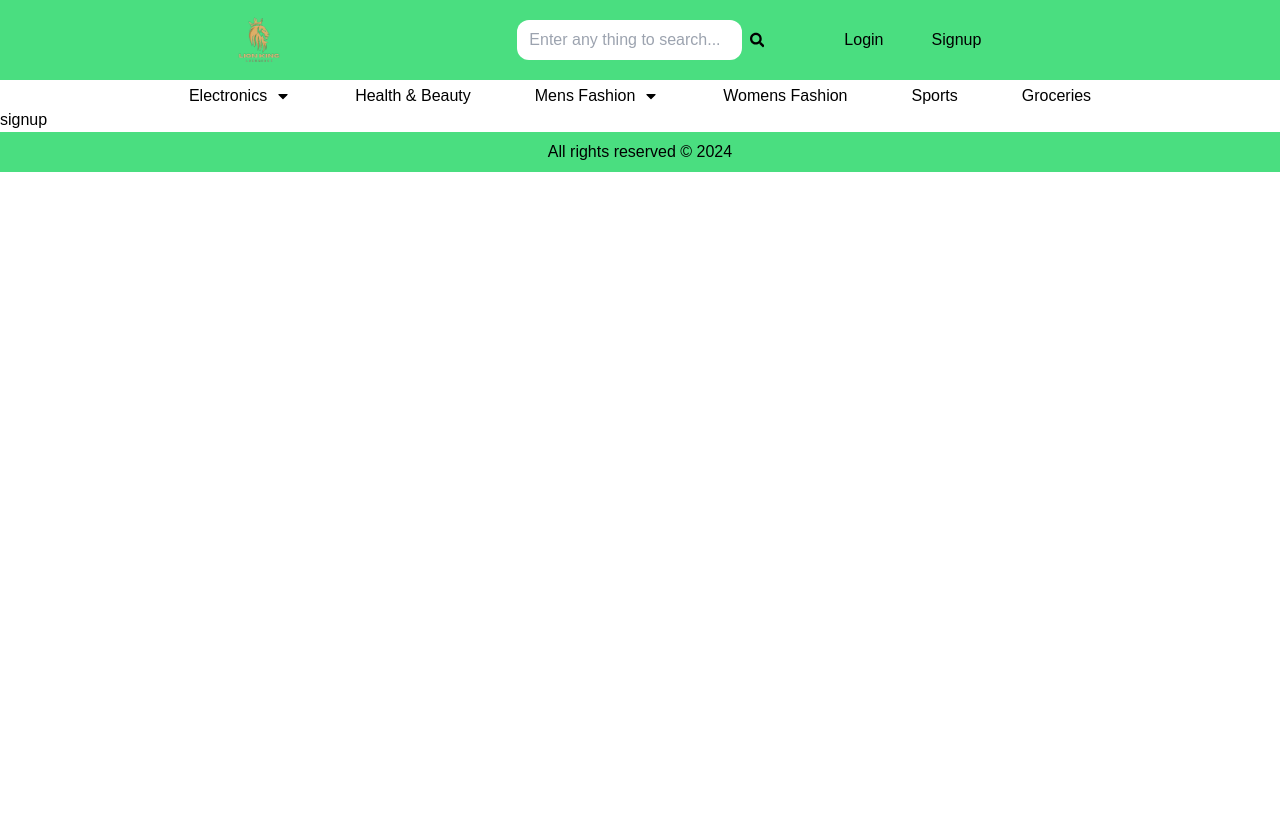
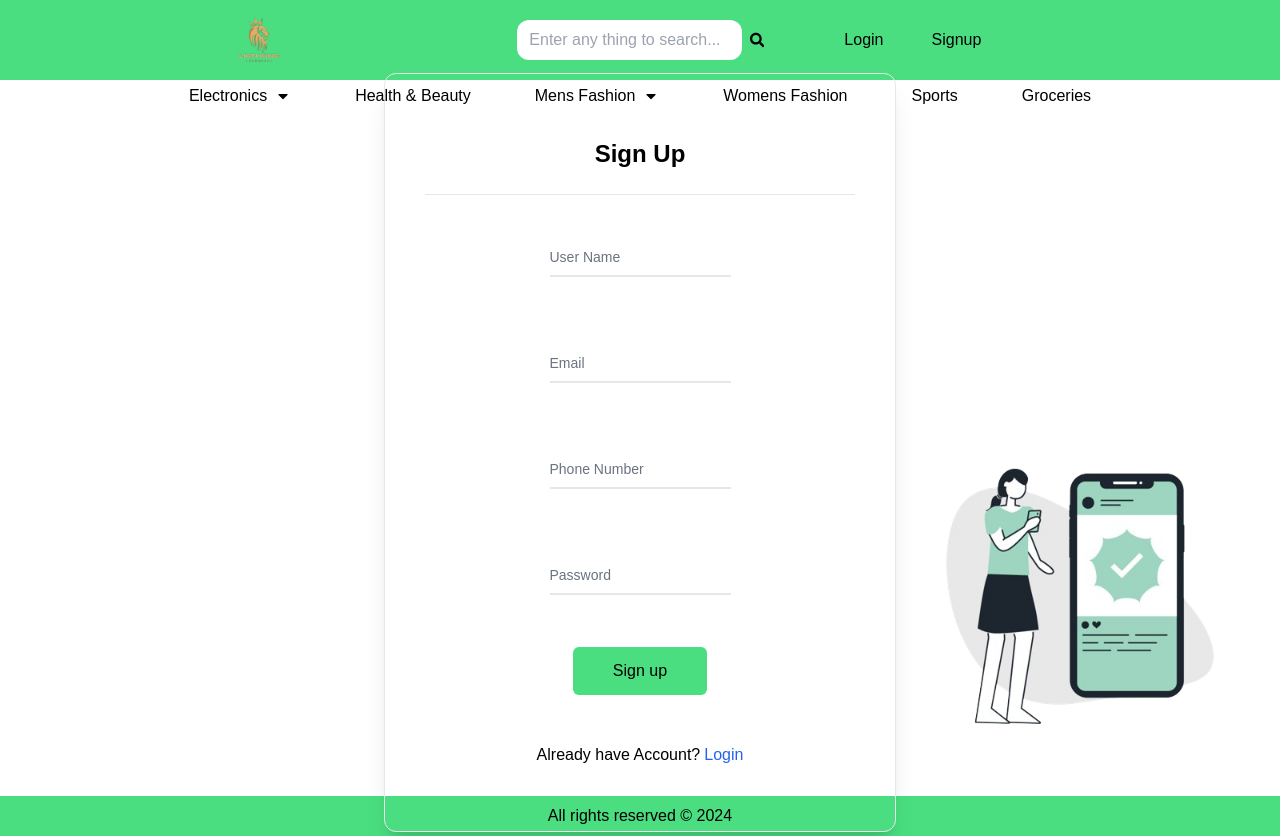
Before and after one commit to Th-Sagar/Ecommerce_next, a Next.js app: page /signup in a window 1280 px wide. Before the commit the page ends 800 px from the top, so only its background shows below. Built offline with nearby package versions, Linux system fonts and the light colour scheme.

Commit message:
feat:login

```diff
--- a/src/app/login/page.jsx
+++ b/src/app/login/page.jsx
@@ -1,4 +1,4 @@
-import Image from "next/image";
+import Link from "next/link";
 import React from "react";
 
 const login = () => {
@@ -8,7 +8,7 @@
       style={{
         backgroundImage: "url('/images/login.png')",
         backgroundRepeat: "no-repeat",
-        backgroundSize:"40rem",
+
 
 
       }}
@@ -23,15 +23,15 @@
           <div class="relative z-0 my-5">
             <input
               type="text"
-              id="floating_standard"
+              id="Email"
               class="block py-2.5 px-0 w-full text-sm text-gray-900 bg-transparent border-0 border-b-2 focus:outline-none focus:ring-0 focus:border-green-400 peer"
               placeholder=" "
             />
             <label
-              for="Username"
+              for="Email"
               class="absolute text-sm text-gray-500 duration-300 transform -translate-y-6  top-3 -z-10 origin-[0] peer-focus:start-0 peer-focus:text-green-400 peer-placeholder-shown:scale-100 peer-placeholder-shown:translate-y-0  peer-focus:-translate-y-6 rtl:peer-focus:translate-x-1/4 rtl:peer-focus:left-auto"
             >
-              Username
+              Email
             </label>
           </div>
           <br />
@@ -39,7 +39,7 @@
           <div class="relative z-0 my-5">
             <input
               type="text"
-              id="floating_standard"
+              id="Password"
               class="block py-2.5 px-0 w-full text-sm text-gray-900 bg-transparent border-0 border-b-2 focus:outline-none focus:ring-0 focus:border-green-400 peer"
               placeholder=" "
             />
@@ -61,7 +61,7 @@
 
           <div className="flex gap-1">
             <h1>Don't have Account?</h1>
-            <span className="text-blue-600 cursor-pointer">SignUp</span>
+            <Link href={"/signup"} className="text-blue-600 cursor-pointer">SignUp</Link>
           </div>
         </form>
       </main>
--- a/src/app/signup/page.jsx
+++ b/src/app/signup/page.jsx
@@ -1,8 +1,103 @@
+import Link from 'next/link'
 import React from 'react'
 
 const signup = () => {
   return (
-    <div>signup</div>
+    <section
+      className="h-[86vh] w-full flex justify-center items-center bg-left-bottom  md:bg-right-top lg:bg-right-bottom"
+      style={{
+        backgroundImage: "url('/images/signup.png')",
+        backgroundRepeat: "no-repeat",
+        backgroundSize:"25rem"
+
+
+      }}
+    >
+      <main className=" border shadow-xl py-16 rounded-xl w-[80%] md:w-[40%] 2xl:w-2/6">
+        <h1 className="text-2xl font-bold text-center">Sign Up</h1>
+        <br />
+
+        <hr className="mx-10" />
+
+        <form className="mt-5 flex  justify-center items-center flex-col ">
+
+        <div class="relative z-0 my-5">
+            <input
+              type="text"
+              id="UserName"
+              class="block py-2.5 px-0 w-full text-sm text-gray-900 bg-transparent border-0 border-b-2 focus:outline-none focus:ring-0 focus:border-green-400 peer"
+              placeholder=" "
+            />
+            <label
+              for="UserName"
+              class="absolute text-sm text-gray-500 duration-300 transform -translate-y-6  top-3 -z-10 origin-[0] peer-focus:start-0 peer-focus:text-green-400 peer-placeholder-shown:scale-100 peer-placeholder-shown:translate-y-0  peer-focus:-translate-y-6 rtl:peer-focus:translate-x-1/4 rtl:peer-focus:left-auto"
+            >
+              User Name
+            </label>
+          </div>
+          <br />
+          <div class="relative z-0 my-5">
+            <input
+              type="text"
+              id="Email"
+              class="block py-2.5 px-0 w-full text-sm text-gray-900 bg-transparent border-0 border-b-2 focus:outline-none focus:ring-0 focus:border-green-400 peer"
+              placeholder=" "
+            />
+            <label
+              for="Email"
+              class="absolute text-sm text-gray-500 duration-300 transform -translate-y-6  top-3 -z-10 origin-[0] peer-focus:start-0 peer-focus:text-green-400 peer-placeholder-shown:scale-100 peer-placeholder-shown:translate-y-0  peer-focus:-translate-y-6 rtl:peer-focus:translate-x-1/4 rtl:peer-focus:left-auto"
+            >
+              Email
+            </label>
+          </div>
+          <br />
+
+          <div class="relative z-0 my-5">
+            <input
+              type="number"
+              id="PhoneNumber"
+              class="block py-2.5 px-0 w-full text-sm text-gray-900 bg-transparent border-0 border-b-2 focus:outline-none focus:ring-0 focus:border-green-400 peer [appearance:textfield] [&::-webkit-outer-spin-button]:appearance-none [&::-webkit-inner-spin-button]:appearance-none"
+              placeholder=" "
+            />
+            <label
+              for="Phone number"
+              class="absolute text-sm text-gray-500 duration-300 transform -translate-y-6  top-3 -z-10 origin-[0] peer-focus:start-0 peer-focus:text-green-400 peer-placeholder-shown:scale-100 peer-placeholder-shown:translate-y-0  peer-focus:-translate-y-6 rtl:peer-focus:translate-x-1/4 rtl:peer-focus:left-auto"
+            >
+              Phone Number
+            </label>
+          </div>
+          <br />
+
+          <div class="relative z-0 my-5">
+            <input
+              type="text"
+              id="Password"
+              class="block py-2.5 px-0 w-full text-sm text-gray-900 bg-transparent border-0 border-b-2 focus:outline-none focus:ring-0 focus:border-green-400 peer"
+              placeholder=" "
+            />
+            <label
+              for="Password"
+              class="absolute text-sm text-gray-500 duration-300 transform -translate-y-6  top-3 -z-10 origin-[0] peer-focus:start-0 peer-focus:text-green-400 peer-placeholder-shown:scale-100 peer-placeholder-shown:translate-y-0  peer-focus:-translate-y-6 rtl:peer-focus:translate-x-1/4 rtl:peer-focus:left-auto"
+            >
+              Password
+            </label>
+          </div>
+
+          <div className="mt-8">
+            <button className="py-3 px-10  bg-green-400 transition-all duration-500 ease-in hover:text-green-400 hover:bg-white rounded-md">
+              Sign up
+            </button>
+          </div>
+          <br />
+          <br />
+
+          <div className="flex gap-1">
+            <h1>Already have Account?</h1>
+            <Link href={"/login"} className="text-blue-600 cursor-pointer">Login</Link>
+          </div>
+        </form>
+      </main>
+    </section>
   )
 }
 
```
Also changed, not shown: public/images/login.png, public/images/signup.png (added).
